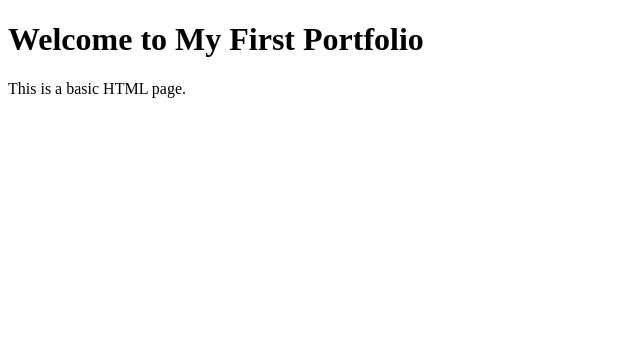
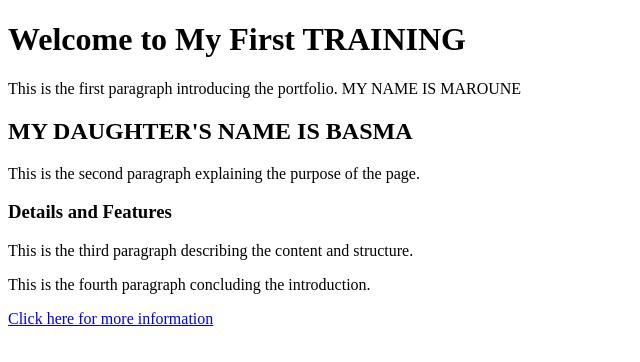
Before and after one commit to mar1majid/My_First_Portfolio, a plain HTML site: page html_basic/index.html in a window 1280 px wide. Shown: the whole page, without its empty margins (0-640 px from the left). Drawn offline with Linux system fonts and the light colour scheme.

Commit message:
what you have done as description

```diff
--- a/html_basic/index.html
+++ b/html_basic/index.html
@@ -5,7 +5,17 @@
     <title>My First Portfolio</title>
 </head>
 <body>
-    <h1>Welcome to My First Portfolio</h1>
-    <p>This is a basic HTML page.</p>
+    <h1>Welcome to My First TRAINING</h1>
+    <p>This is the first paragraph introducing the portfolio. MY NAME IS MAROUNE</p>
+
+    <h2>MY DAUGHTER'S NAME IS BASMA</h2>
+    <p>This is the second paragraph explaining the purpose of the page.</p>
+
+    <h3>Details and Features</h3>
+    <p>This is the third paragraph describing the content and structure.</p>
+    <p>This is the fourth paragraph concluding the introduction.</p>
+
+    <!-- Add this anchor tag to fix the missing requirement -->
+    <a href="#">Click here for more information</a>
 </body>
 </html>
```
Also changed, not shown: html_basic/base_index.html (+4 -17 lines).
